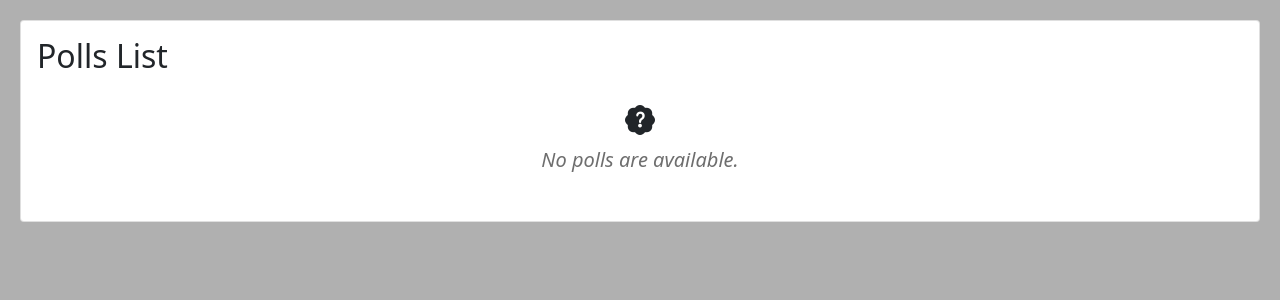
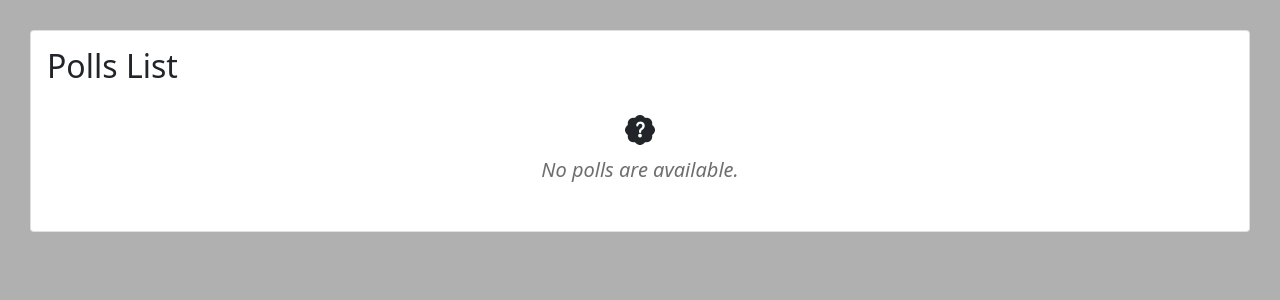
Before and after one commit to sirateek/ku-polls, a Django app: page /polls/ in a window 1280 px wide. Shown: the part 64-364 px from the top of the page. Run offline with Django 3.2, Linux system fonts and the light colour scheme; data that the repository does not hold is empty.

Commit message:
Remove global card class margin and change it into main-card class

```diff
--- a/polls/static/polls/css/style.css
+++ b/polls/static/polls/css/style.css
@@ -9,13 +9,13 @@ body {
   background-color: #b0b0b0;
 }
 
-.card {
-    margin: 20px;
-}
-
 .navbar-brand {
   font-size: 25px;
   text-align: center;
   vertical-align: center;
   padding-left: 10px;
 }
+
+.main-card {
+  margin: 30px;
+}
```
Lines whose indentation alone changed are shown as unchanged.
